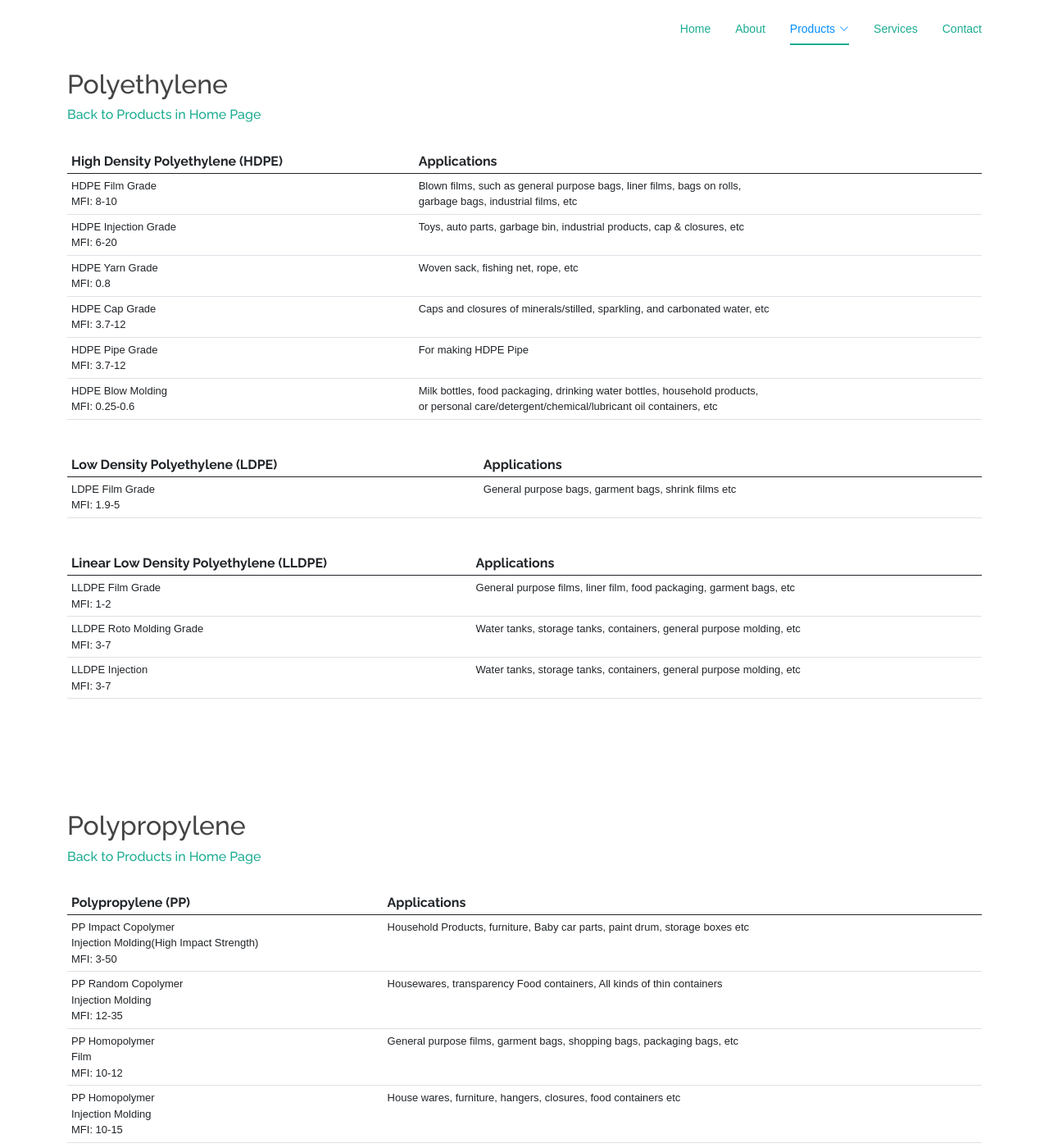
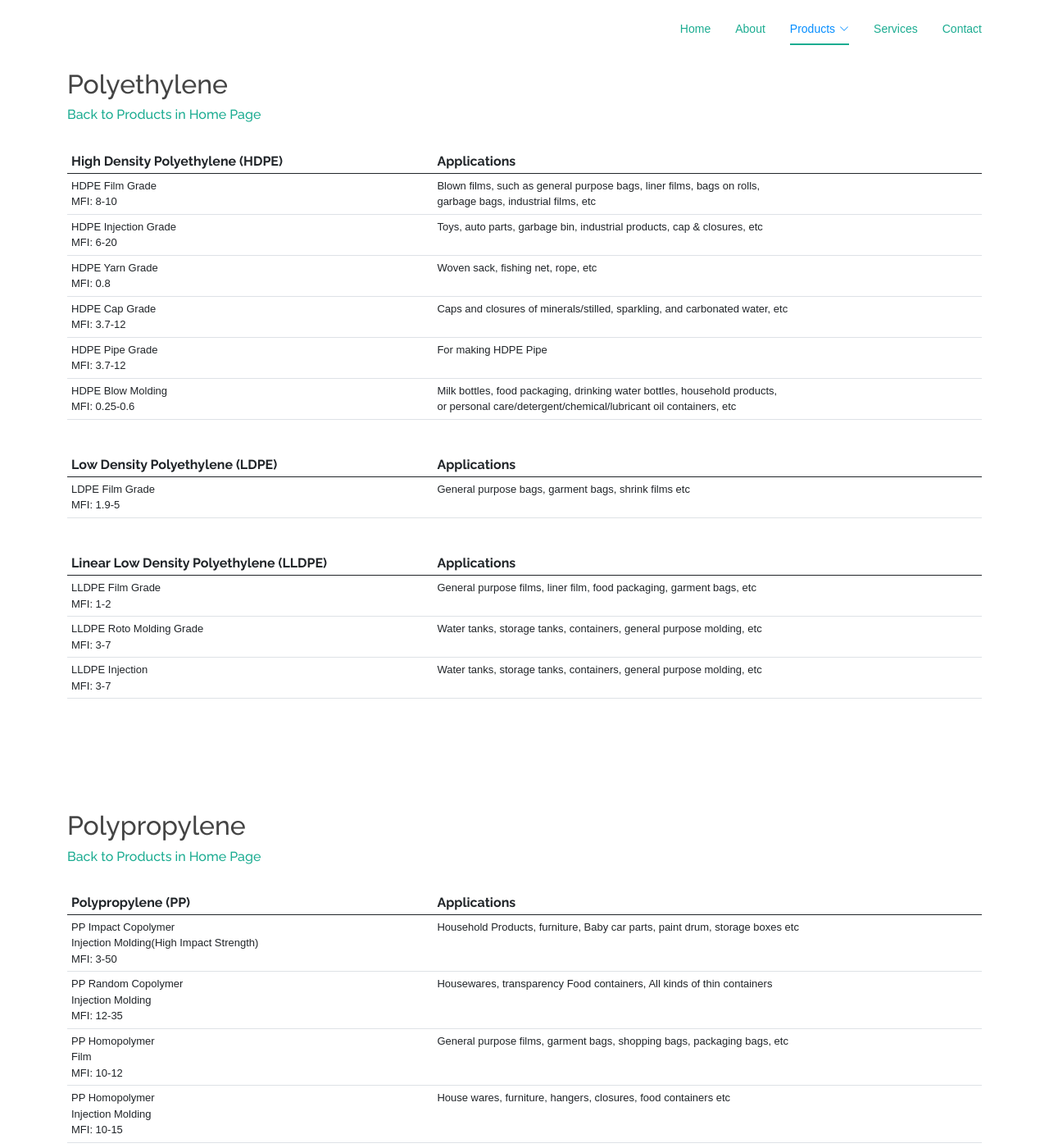
Before and after one commit to artimisgroup/artimisglobal, a Jekyll site: the page built from products.md, in a window 1280 px wide and 1400 px high. Shown: the whole window at 82% size. Built offline with Jekyll 4.4.1, drawn with Linux system fonts in a browser that asks for light colours.

Commit message:
Style fixing - Done.

```diff
--- a/assets/css/style.css
+++ b/assets/css/style.css
@@ -1611,3 +1611,7 @@ section {
 .product-card .icon-box .card {
   height: 100%;
 }
+
+table td:nth-child(2) {
+  width: 60%;
+}
```
